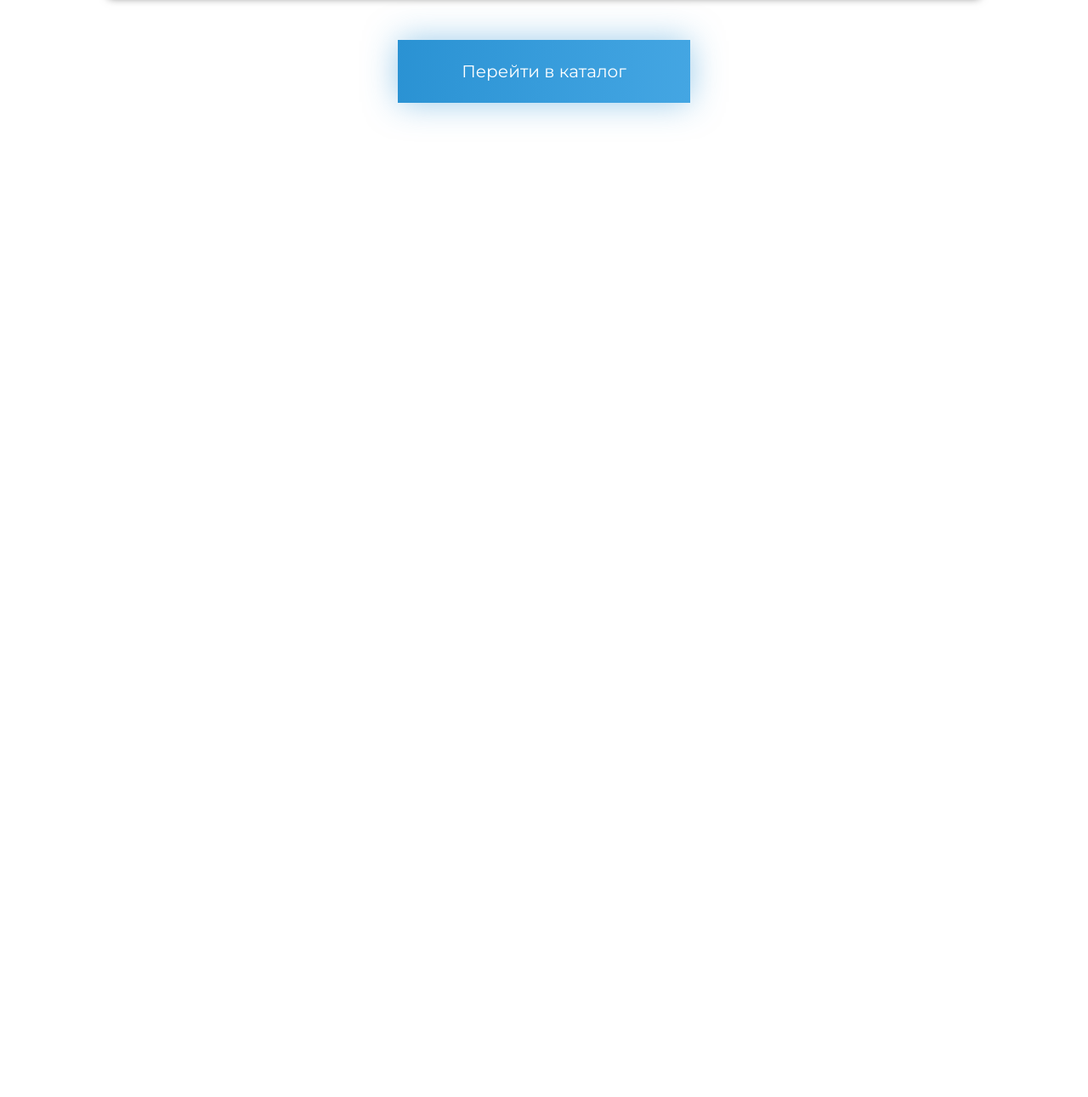
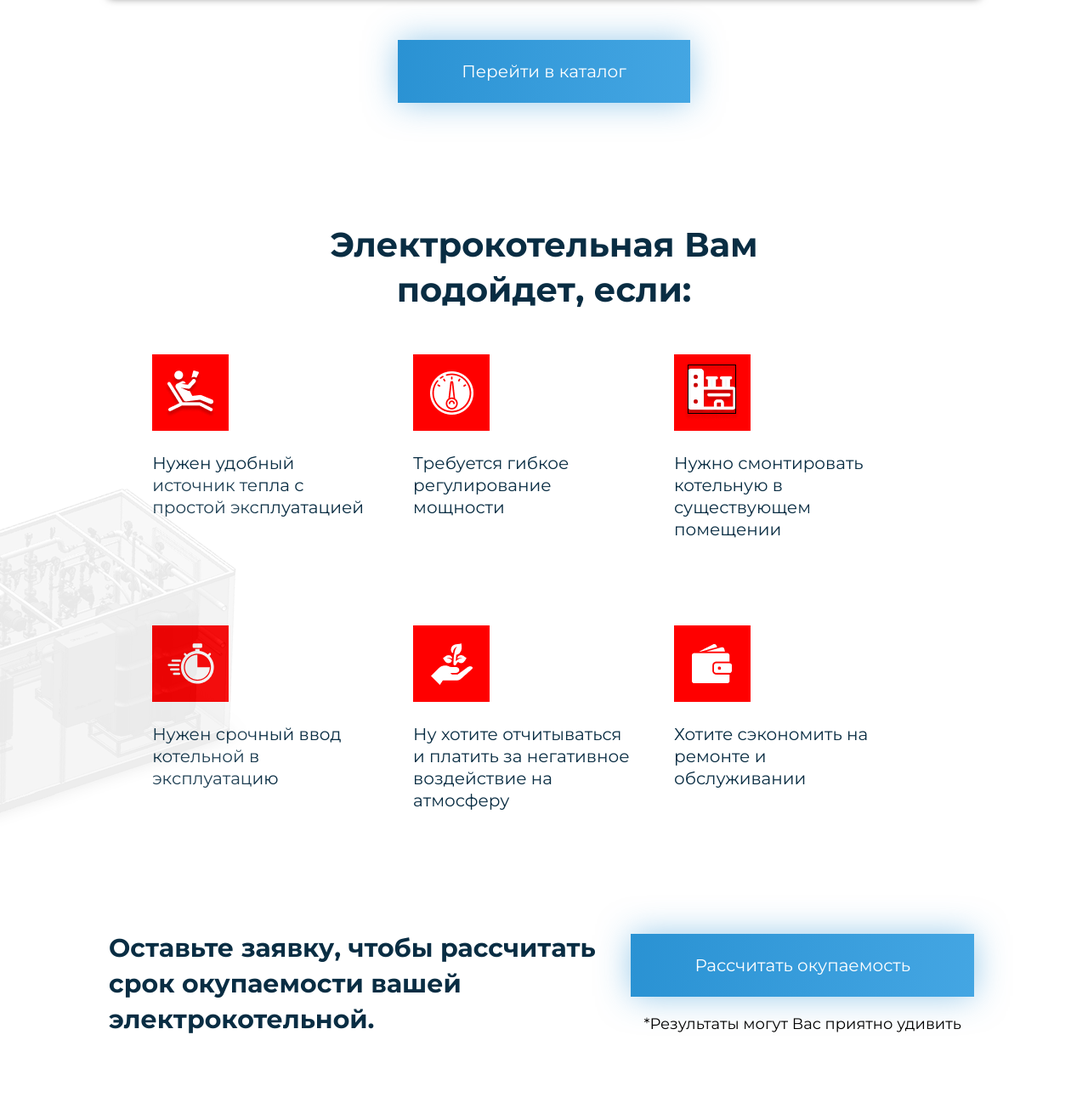
Before and after one commit to Oxotni4eg/project-boiler, a plain HTML site: page index.html in a window 1280 px wide. Shown: the part 2601-3892 px from the top of the page at 85% size. Before the commit the page ends 2792 px from the top, so only its background shows below. Drawn offline with nearby package versions, Linux system fonts and the light colour scheme.

Commit message:
complete quality-section and request-section

```diff
--- a/css/style.css
+++ b/css/style.css
@@ -273,7 +273,8 @@ a:hover {
     padding-left: 30px;
 }
 
-.our-products h3 {
+.our-products h3,
+.quality h3 {
     color: #092D43;
     font-size: 40px;
     line-height: 53px;
@@ -283,3 +284,120 @@ a:hover {
 .our-products .transition {
     text-align: center;
 }
+
+.quality {
+    position: relative;
+}
+
+.quality h3 {
+    margin-bottom: 50px;
+    width: 50%;
+    text-align: center;
+    margin-left: auto;
+    margin-right: auto;
+}
+
+.quality::before {
+    content: url(../img/image-3.png);
+    position: absolute;
+    bottom: 0;
+}
+
+.quality-list {
+    width: 90%;
+    margin: 0 auto;
+}
+
+.quality-list ul {
+    display: flex;
+    flex-wrap: wrap;
+
+}
+
+.quality-list ul li {
+    width: calc(33.3% - 50px);
+}
+
+.quality-list ul li:not(:nth-child(3)),
+.quality-list ul li:not(:nth-child(6)) {
+    padding-right: 50px;
+}
+
+.quality-list ul li:nth-child(1),
+.quality-list ul li:nth-child(2),
+.quality-list ul li:nth-child(3) {
+    margin-bottom: 100px;
+}
+
+.quality-list .square-red {
+    width: 90px;
+    height: 90px;
+    background-color: red;
+    background-position: center;
+    background-repeat: no-repeat;
+}
+
+.quality-list .item1 {
+    background-image: url(../img/relax.png);
+}
+
+.quality-list .item2 {
+    background-image: url(../img/Page.png);
+}
+
+.quality-list .item3 {
+    background-image: url(../img/company.png);
+}
+
+.quality-list .item4 {
+    background-image: url(../img/glyph.png);
+}
+
+.quality-list .item5 {
+    background-image: url(../img/hand.png);
+}
+
+.quality-list .item6 {
+    background-image: url(../img/wallet-filled-money-tool.png);
+}
+
+.quality-list p {
+    margin-top: 25px;
+    font-size: 20px;
+    line-height: 26px;
+    color: #092D43;
+}
+
+.request .container {
+    display: flex;
+    align-items: center;
+}
+
+.request h4 {
+    font-size: 30px;
+    line-height: 42px;
+    color: #092D43;
+    width: 60%;
+}
+
+.culculator-link .culc {
+    display: inline-block;
+    padding: 25px 75px;
+    color: white;
+    background: linear-gradient(96.19deg, #2A92D3 0%, #44A6E3 100%);
+    box-shadow: 0px 0px 39px -1px rgba(42, 146, 211, 0.5);
+    cursor: pointer;
+    text-align: center;
+}
+
+.culculator-link .culc:hover {
+    background: #0A5078;
+    box-shadow: 0px 0px 39px -1px rgba(42, 146, 211, 0.5);
+}
+
+.culculator-link .culc-text {
+    margin-top: 20px;
+    font-size: 18px;
+    line-height: 24px;
+    text-align: center;
+}
--- a/index.html
+++ b/index.html
@@ -5,6 +5,7 @@
     <meta http-equiv="X-UA-Compatible" content="IE=edge">
     <meta name="viewport" content="width=device-width, initial-scale=1.0">
     <title>Boilers</title>
+    <link rel="shortcut icon" href="/img/favicon.png" type="image/png">
     <link href="https://fonts.googleapis.com/css2?family=Montserrat:ital,wght@0,300;0,400;0,500;0,600;0,700;0,800;0,900;1,300;1,400;1,500;1,600;1,700;1,800;1,900&display=swap" rel="stylesheet" />
     <link rel="stylesheet" href="css/style.css" />
     <script src="http://ajax.googleapis.com/ajax/libs/jquery/1.9.1/jquery.min.js"></script>
@@ -49,7 +50,7 @@
                 <div class="promo-left">
                     <h2>Производство промышленных электрических котлов и котельных</h2>
                     <p>Электрические котлы и котельные АО “ЗСТЭМИ-2” позволяют реализовать проекты различных масштабов - от отопления отдельно стоящего здания до комлексного снабжения теплом промышленного предприятия или населенного пункта</p>
-                    <a class="transition-catalog">Перейти в каталог</a>
+                    <a href="#" class="transition-catalog">Перейти в каталог</a>
                 </div>
 
                 <div class="render"></div>
@@ -96,32 +97,78 @@
                          <div class="carousel-items">
                             <div class="carousel-block">
                                   <img src="img/carousel-1.png" alt="" />
-                                  <a href="">Котлы электрические водогрейные (КЭВ) напряжением 0,4 кВ</a>
+                                  <a href="#">Котлы электрические водогрейные (КЭВ) напряжением 0,4 кВ</a>
                             </div>
                             <div class="carousel-block">
                                   <img src="img/carousel-2.png" alt="" />
-                                  <a href="">Котлы электрические водогрейные (КЭВ) напряжением 6 и 10 кВ</a>
+                                  <a href="#">Котлы электрические водогрейные (КЭВ) напряжением 6 и 10 кВ</a>
                             </div>
                             <div class="carousel-block">
                                   <img src="img/carousel-3.png" alt="" />
-                                  <a href="">Котлы электрические паровые (КЭП) напряжением 0,4 кВ</a>
+                                  <a href="#">Котлы электрические паровые (КЭП) напряжением 0,4 кВ</a>
                             </div>
                             <div class="carousel-block">
                                   <img src="img/carousel-4.png" alt="" />
-                                  <a href="">Модульные электрические котельные (МЭК)</a>
+                                  <a href="#">Модульные электрические котельные (МЭК)</a>
                             </div>
                             <div class="carousel-block">
                                   <img src="img/carousel-5.png" alt="" />
-                                  <a href="">Котлы электрические паровые (КЭП) напряжением 6 и 10 кВ</a>
+                                  <a href="#">Котлы электрические паровые (КЭП) напряжением 6 и 10 кВ</a>
                             </div>
                          </div>
                       </div>
                  </div>
 
                  <div class="transition">
-                    <a class="transition-catalog">Перейти в каталог</a>
+                    <a href="#" class="transition-catalog">Перейти в каталог</a>
                 </div>
 
+            </div>
+        </section>
+
+        <section class="quality padding">
+            <div class="container">
+                <h3>Электрокотельная Вам подойдет, если:</h3>
+
+                <div class="quality-list">
+                    <ul>
+                        <li>
+                            <div class="square-red item1"></div>
+                            <p>Нужен удобный источник тепла с простой эксплуатацией</p>
+                        </li>
+                        <li>
+                            <div class="square-red item2"></div>
+                            <p>Требуется гибкое регулирование мощности</p>
+                        </li>
+                        <li>
+                            <div class="square-red item3"></div>
+                            <p>Нужно смонтировать котельную в существующем помещении</p>
+                        </li>
+                        <li>
+                            <div class="square-red item4"></div>
+                            <p>Нужен срочный ввод котельной в эксплуатацию</p>
+                        </li>
+                        <li>
+                            <div class="square-red item5"></div>
+                            <p>Ну хотите отчитываться и платить за негативное воздействие на атмосферу</p>
+                        </li>
+                        <li>
+                            <div class="square-red item6"></div>
+                            <p>Хотите сэкономить на ремонте и обслуживании</p>
+                        </li>
+                    </ul>
+                </div>
+
+            </div>
+        </section>
+
+        <section class="request padding">
+            <div class="container">
+                <h4>Оставьте заявку, чтобы рассчитать срок окупаемости вашей электрокотельной.</h4>
+                <div class="culculator-link">
+                    <a href="#" class="culc">Рассчитать окупаемость</a>
+                    <div class="culc-text">*Результаты могут Вас приятно удивить</div>
+                </div>
             </div>
         </section>
 
```
Also changed, not shown: img/Page.png (added), img/Shape.png (added), img/company.png (added), img/favicon.png (added), img/glyph.png (added), img/hand.png (added), img/image-3.png (added), img/relax.png (added), img/wallet-filled-money-tool.png (added).
